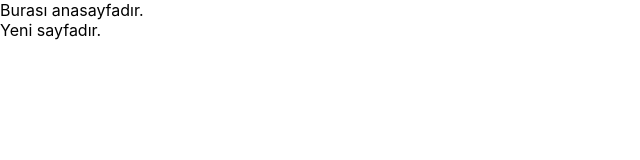
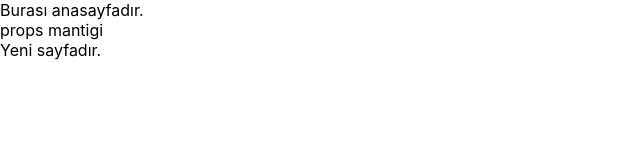
Before and after one commit to nurcansensoyy/react-notlari, a React (Create React App) app: page / in a window 1280 px wide. Shown: the top 160 px of the page, without its empty margins (0-640 px from the left). Built offline with nearby package versions, Linux system fonts and the light colour scheme.

Commit message:
props mantigi

```diff
--- a/src/App.js
+++ b/src/App.js
@@ -2,10 +2,10 @@ import Anasayfa from "./components/Anasayfa";
 import YeniSayfa from "./components/YeniSayfa";
 
 function App() {
-
+  const deneme = "props mantigi"
   return (
     <div className="App">
-    <Anasayfa />
+    <Anasayfa props = {deneme} />
     <YeniSayfa />
     </div>
   );
--- a/src/components/anasayfa.js
+++ b/src/components/anasayfa.js
@@ -1,6 +1,11 @@
-const anasayfa = () => {
+const anasayfa = ({props}) => {
+    console.log('1',props)
     return (
-        <div> Burası anasayfadır.</div>
+        <div>
+            <div> Burası anasayfadır.</div>
+            <div>{props}</div>
+        </div>
+
     )
 }
 
```
